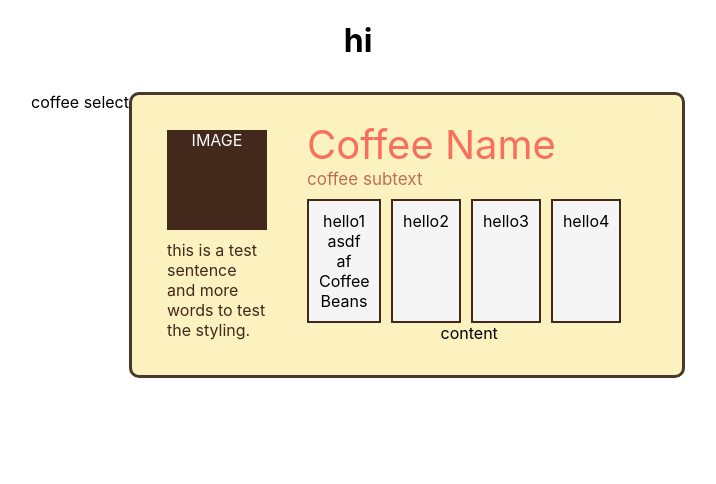
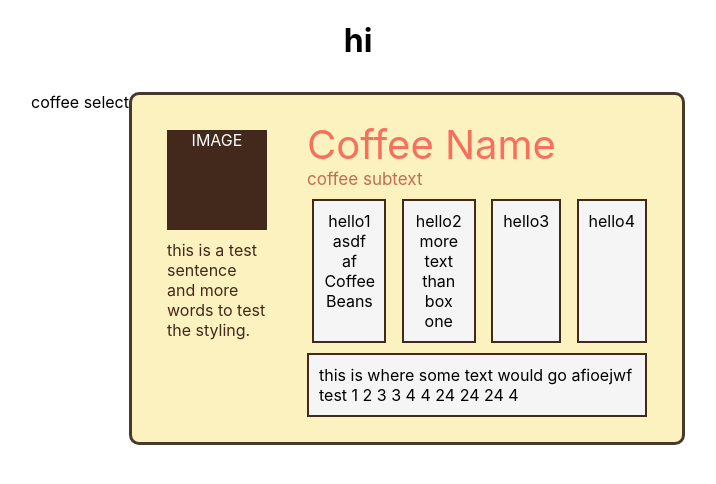
Before and after one commit to jamcapp/newm-n320-coffee-project, a React (Create React App) app: page / in a window 1280 px wide. Shown: the top 484 px of the page, without its empty margins (282-998 px from the left). Built offline with nearby package versions, Linux system fonts and the light colour scheme.

Commit message:
progress update
close to completed initial styling

```diff
--- a/src/Components/CoffeeCard.js
+++ b/src/Components/CoffeeCard.js
@@ -29,13 +29,15 @@ export default function CoffeeCard(props) {
 
                     <div className="SmallBoxes">
                         <div className="InfoBox one">hello1 asdf af Coffee Beans</div>
-                        <div className="InfoBox two">hello2</div>
+                        <div className="InfoBox two">hello2 more text than box one</div>
                         <div className="InfoBox three">hello3</div>
                         <div className="InfoBox four">hello4</div>
                     </div>
 
                     <div className="LargeBox">
-                        content
+                        <div className="LargeBoxText">
+                            this is where some text would go afioejwf test 1 2 3  3 4 4  24 24 24 4
+                        </div>
                     </div>
                 </div>
             </div>
--- a/src/styles.css
+++ b/src/styles.css
@@ -93,3 +93,17 @@
 .CoffeeCard .InfoBoxes .four {
   /* background-color: purple; */
 }
+
+/* Large info box */
+.CoffeeCard .InfoBoxes .LargeBox {
+  padding: 10px;
+  border: solid 2px #43281c;
+  background-color: whitesmoke;
+  margin-top: 10px;
+  margin-right: 10px;
+  text-align: left;
+}
+
+.CoffeeCard .InfoBoxes .LargeBox .LargeBoxText {
+  max-width: fit-content;
+}
```
